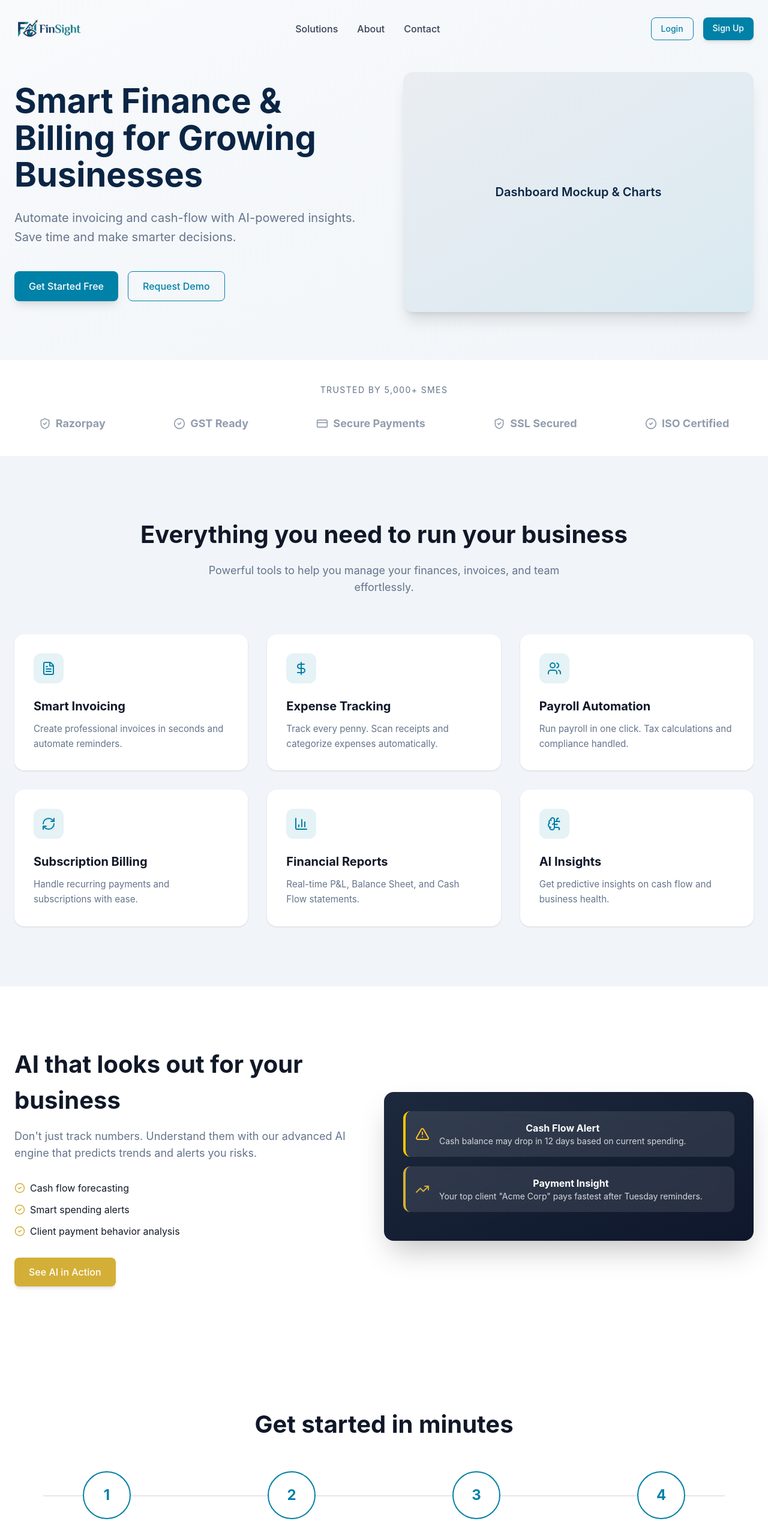
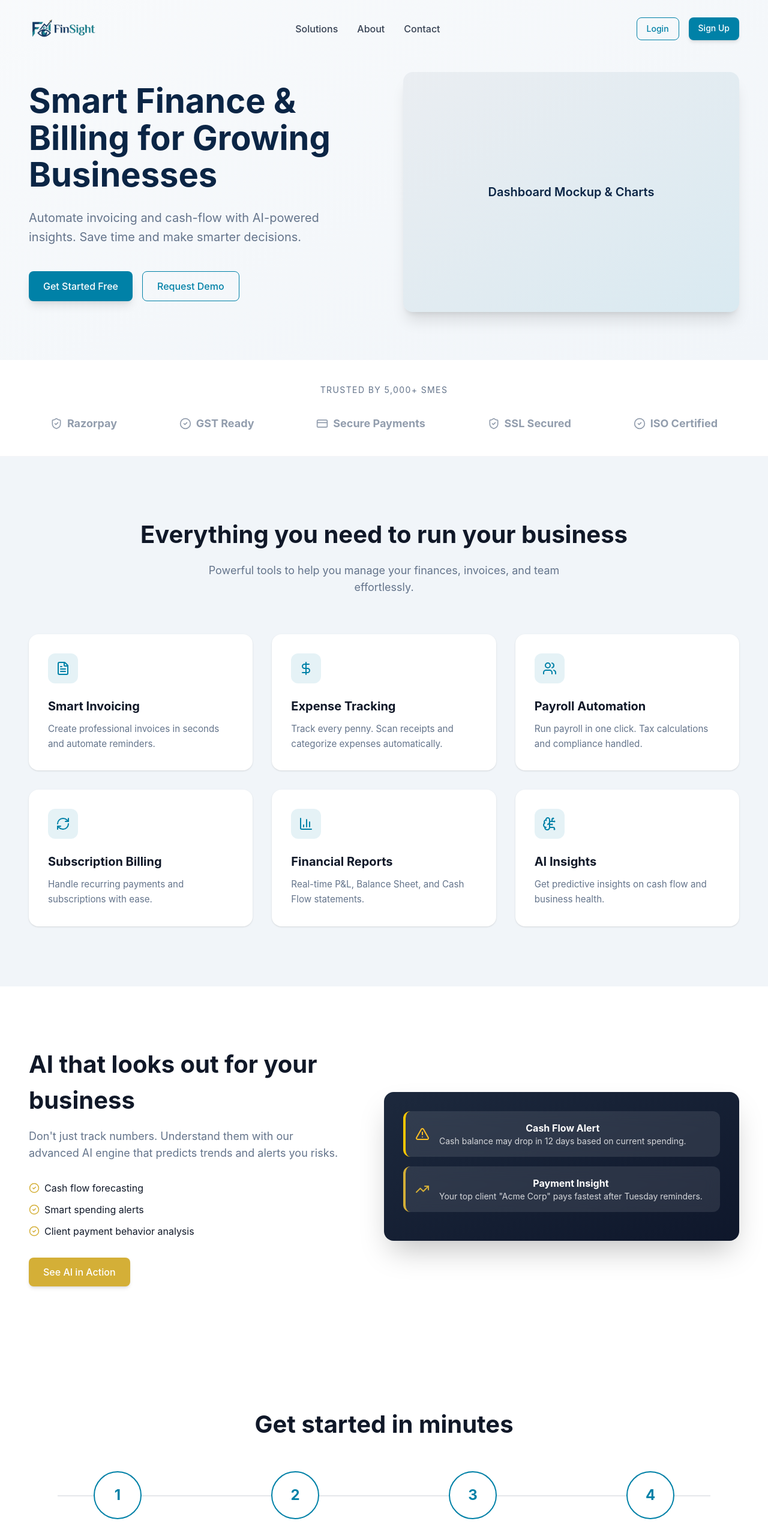
Before and after one commit to Sohil2085/FinSight, a React app in the folder frontend/: page / in a window 1280 px wide. Shown: the top 2560 px of the page at 60% size. Built offline with nearby package versions, Linux system fonts and the light colour scheme; the HTML template or start-up script is replaced by a standard one.

Commit message:
adding padding and spacing horizontally

```diff
--- a/frontend/src/components/Navbar.jsx
+++ b/frontend/src/components/Navbar.jsx
@@ -19,7 +19,7 @@ const Navbar = () => {
 
     return (
         <nav className={`fixed top-0 left-0 w-full py-4 transition-all duration-300 z-[1000] ${isScrolled ? 'bg-white shadow-sm py-3' : 'bg-transparent'}`}>
-            <div className="container mx-auto px-6 flex justify-between items-center">
+            <div className="container mx-auto px-8 md:px-12 flex justify-between items-center">
                 <Link to="/" className="flex items-center">
                     <img src="/logo1.png" alt="FinSight Logo" className="h-16 w-auto" />
                 </Link>
--- a/frontend/src/pages/Home.jsx
+++ b/frontend/src/pages/Home.jsx
@@ -26,7 +26,7 @@ const Home = () => {
         <div className="overflow-x-hidden" >
             {/* 2. Hero Section */}
             <section className="pt-[120px] pb-20 bg-gradient-to-br from-slate-50 to-slate-100 overflow-hidden">
-                <div className="container mx-auto px-6 flex flex-col md:flex-row items-center gap-16">
+                <div className="container mx-auto px-8 md:px-12 flex flex-col md:flex-row items-center gap-16">
                     <div className="flex-1 text-left">
                         <h1 className="text-[3.5rem] font-bold mb-6 text-primary leading-[1.1]">Smart Finance & Billing for Growing Businesses</h1>
                         <p className="text-xl text-text-light mb-10 leading-relaxed">Automate invoicing and cash-flow with AI-powered insights. Save time and make smarter decisions.</p>
@@ -45,7 +45,7 @@ const Home = () => {
 
             {/* 3. Trust Indicators */}
             <section className="py-10 bg-white border-b border-gray-100">
-                <div className="container mx-auto px-6">
+                <div className="container mx-auto px-8 md:px-12">
                     <p className="text-center text-text-light text-sm uppercase tracking-widest mb-8">Trusted by 5,000+ SMEs</p>
                     <div className="flex flex-wrap justify-around items-center gap-8 opacity-70">
                         <div className="text-lg font-bold text-text-light flex items-center gap-2"><ShieldCheck size={20} /> Razorpay</div>
@@ -59,7 +59,7 @@ const Home = () => {
 
             {/* 4. Core Features Section */}
             <section className="py-[100px] bg-bg-light" id="solutions">
-                <div className="container mx-auto px-6">
+                <div className="container mx-auto px-8 md:px-12">
                     <div className="text-center mb-16">
                         <h2 className="text-[2.5rem] font-bold mb-4">Everything you need to run your business</h2>
                         <p className="text-lg text-text-light max-w-[600px] mx-auto">Powerful tools to help you manage your finances, invoices, and team effortlessly.</p>
@@ -101,7 +101,7 @@ const Home = () => {
 
             {/* 5. AI-Powered Insights Section */}
             <section className="py-[100px] bg-white">
-                <div className="container mx-auto px-6 flex flex-col md:flex-row items-center gap-16">
+                <div className="container mx-auto px-8 md:px-12 flex flex-col md:flex-row items-center gap-16">
                     <div className="flex-1 text-left">
                         <div className="mb-8 text-left">
                             <h2 className="text-[2.5rem] font-bold mb-4">AI that looks out for your business</h2>
@@ -135,7 +135,7 @@ const Home = () => {
 
             {/* 6. How It Works */}
             <section className="py-[100px] bg-white">
-                <div className="container mx-auto px-6">
+                <div className="container mx-auto px-8 md:px-12">
                     <div className="text-center mb-12">
                         <h2 className="text-[2.5rem] font-bold">Get started in minutes</h2>
                     </div>
@@ -166,7 +166,7 @@ const Home = () => {
 
             {/* 7. Target Users Section */}
             <section className="py-[100px] bg-bg-light">
-                <div className="container mx-auto px-6">
+                <div className="container mx-auto px-8 md:px-12">
                     <div className="text-center mb-16">
                         <h2 className="text-[2.5rem] font-bold">Who is FinSight for?</h2>
                     </div>
@@ -192,7 +192,7 @@ const Home = () => {
 
             {/* 8. Pricing Section */}
             <section className="py-[100px] bg-white">
-                <div className="container mx-auto px-6">
+                <div className="container mx-auto px-8 md:px-12">
                     <div className="text-center mb-16">
                         <h2 className="text-[2.5rem] font-bold">Simple, transparent pricing</h2>
                     </div>
```
